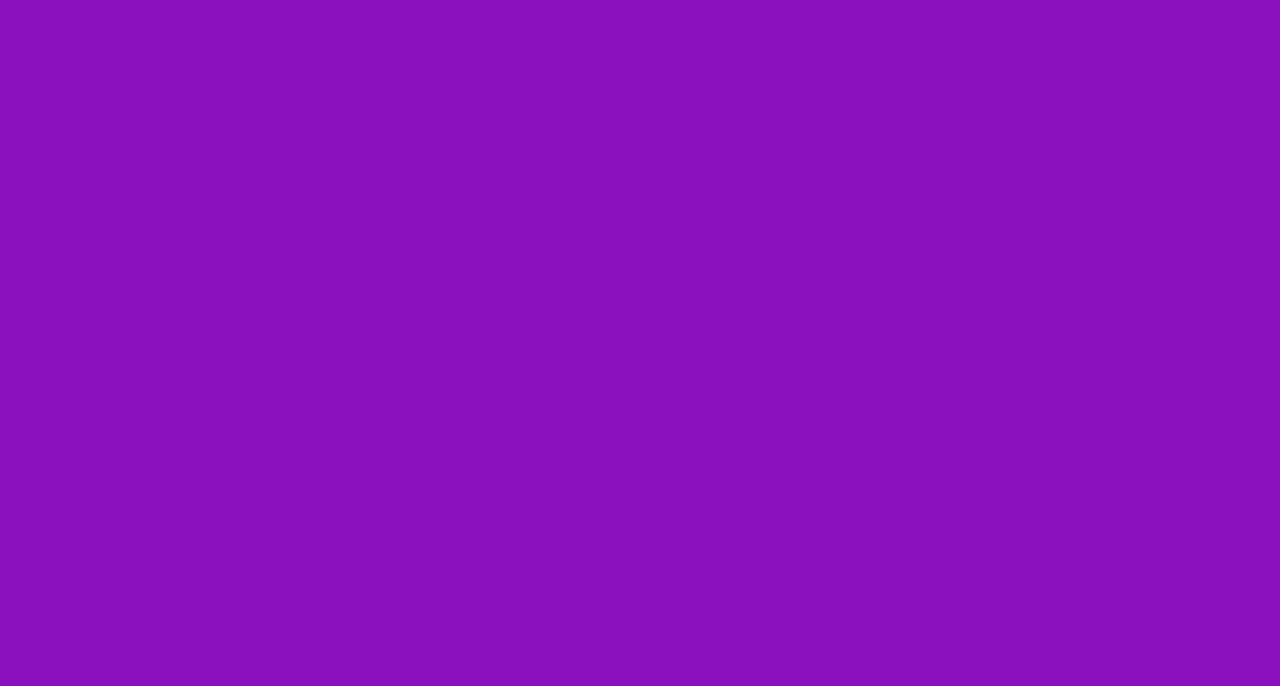
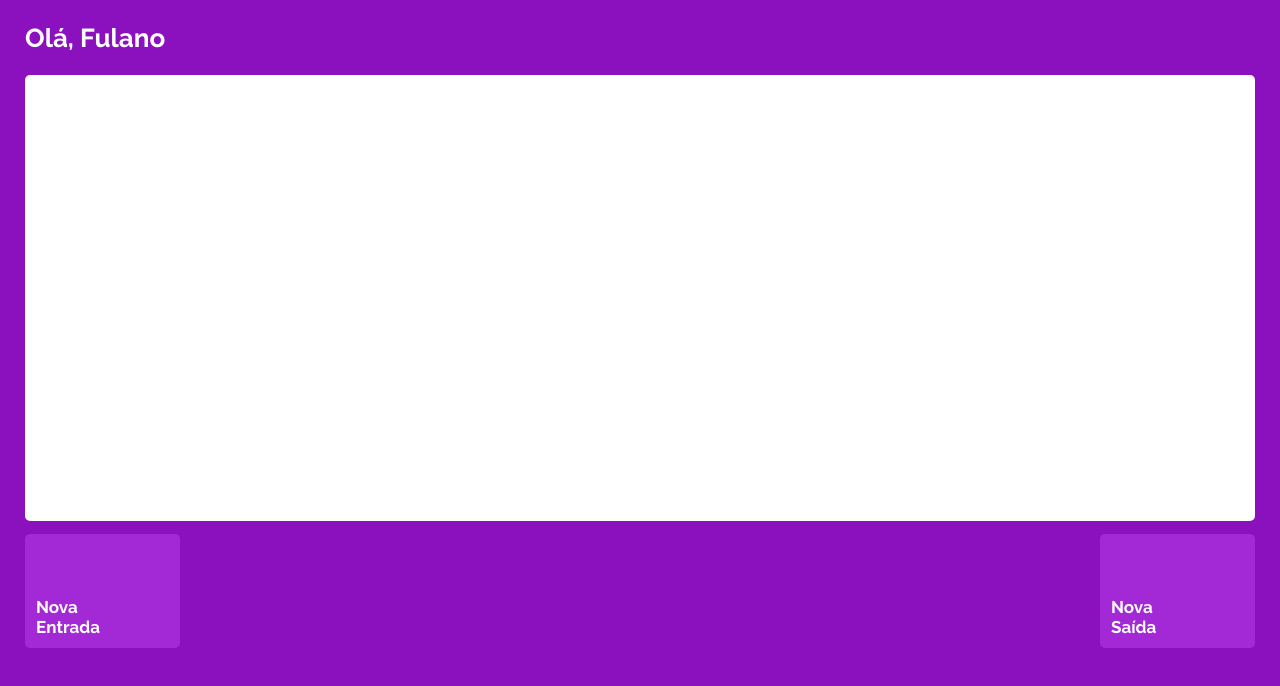
Before and after one commit to GuilhermeTchornei/projeto14-mywallet-front, a React (Create React App) app: page /home in a window 1280 px wide. Before the commit this address had no page. Shown: the top 686 px of the page. Built offline with nearby package versions, Linux system fonts and the light colour scheme; a web font is replaced by a local one.

Commit message:
home, entry and exit screen

```diff
--- a/public/index.html
+++ b/public/index.html
@@ -14,6 +14,8 @@
 
 <body>
   <div id="root"></div>
+  <script type="module" src="https://unpkg.com/ionicons@5.5.2/dist/ionicons/ionicons.esm.js"></script>
+  <script nomodule src="https://unpkg.com/ionicons@5.5.2/dist/ionicons/ionicons.js"></script>
 </body>
 
 </html>
--- a/src/App.js
+++ b/src/App.js
@@ -1,17 +1,23 @@
 import { BrowserRouter, Routes, Route } from 'react-router-dom';
 import styled from 'styled-components';
+import Home from './Components/Home/Home';
 import Login from './Components/Login/Login';
 import SignUp from './Components/Login/SignUp';
+import Entry from './Components/Transition/Entry';
+import Exit from './Components/Transition/Exit';
 
 
 function App() {
     console.log("teste");
     return (
-        <Background>
+        <Background className='App'>
             <BrowserRouter>
                 <Routes>
                     <Route path='/' element={<Login />} />
                     <Route path='/cadastro' element={<SignUp />} />
+                    <Route path='/home' element={<Home />} />
+                    <Route path='/nova-entrada' element={<Entry />} />
+                    <Route path='/nova-saida' element={<Exit />} />
                 </Routes>
             </BrowserRouter>
         </Background>
--- /dev/null
+++ b/src/Components/Home/Balance.js
@@ -0,0 +1,19 @@
+import styled from "styled-components";
+
+export default function Balance() {
+    return (
+        <Main>
+        </Main>
+    );
+}
+
+
+const Main = styled.main`
+width: 100%;
+height: 446px;
+border-radius: 5px;
+background-color: white;
+overflow-y: auto;
+margin-top: 20px;
+margin-bottom: 13px;
+`;
--- /dev/null
+++ b/src/Components/Home/Home.js
@@ -0,0 +1,70 @@
+import { useNavigate } from "react-router-dom";
+import styled from "styled-components";
+import Balance from "./Balance";
+
+export default function Home() {
+    const navigate = useNavigate();
+
+    return (
+        <>
+            <HeaderStyle>
+                <h1>Olá, Fulano</h1>
+                <ion-icon name="exit-outline" onClick={() => navigate('/')}></ion-icon>
+            </HeaderStyle>
+            <Balance />
+            <Buttons>
+                <button onClick={() => navigate('/nova-entrada')}>
+                    <ion-icon name="add-circle-outline"></ion-icon>
+                    <p>Nova Entrada</p>
+                </button>
+                <button onClick={() => navigate('/nova-saida')}>
+                    <ion-icon name="remove-circle-outline"></ion-icon>
+                    <p>Nova Saída</p>
+                </button>
+            </Buttons>
+        </>
+    );
+}
+
+const HeaderStyle = styled.header`
+    display: flex;
+    justify-content: space-between;
+
+    ion-icon{
+        width: 30px;
+        height: 30px;
+        color: white;
+    }
+`;
+
+
+
+const Buttons = styled.div`
+    display: flex;
+    justify-content: space-between;
+    flex-direction: row;
+
+    button{
+        width: 155px;
+        height: 114px;
+        display: flex;
+        flex-direction: column;
+        justify-content: space-between;
+        padding: 11px;
+
+        ion-icon{
+            width: 25px;
+            height: 25px;
+            color: white;
+        }
+
+        p{
+            width: 50%;
+            font-size: 17px;
+            font-weight: 700;
+            color: white;
+            text-overflow: clip;
+            text-align: left;
+        }
+    }
+`;
--- a/src/Components/Login/LoginStyles.js
+++ b/src/Components/Login/LoginStyles.js
@@ -6,10 +6,6 @@ export const LoginStyle = styled.form`
     flex-direction: column;
     justify-content: center;
     align-items: center;
-
-    input{
-        margin-bottom: 13px;
-    }
 
     button{
         width: 100%;
--- /dev/null
+++ b/src/Components/Transition/Entry.js
@@ -0,0 +1,9 @@
+import Transition from "./Transition";
+
+export default function Entry() {
+    return (
+        <>
+            <Transition transitionStr='entrada'/>
+        </>
+    );
+}
--- /dev/null
+++ b/src/Components/Transition/Exit.js
@@ -0,0 +1,9 @@
+import Transition from "./Transition";
+
+export default function Exit() {
+    return (
+        <>
+            <Transition transitionStr='saída'/>
+        </>
+    );
+}
--- /dev/null
+++ b/src/Components/Transition/Transition.js
@@ -0,0 +1,26 @@
+import styled from "styled-components";
+
+export default function Transition({ transitionStr }) {
+    return (
+        <>
+            <h1>Nova {transitionStr}</h1>
+            <Form>
+                <input type='number' placeholder="Valor" />
+                <input type='text' placeholder="Descrição" />
+                <button type="submit">Salvar {transitionStr}</button>
+            </Form>
+        </>
+    );
+}
+
+const Form = styled.form`
+    margin-top: 40px;
+
+
+    button{
+        width: 100%;
+        height: 46px;
+        font-size: 20px;
+        font-weight: 700;
+    }
+`;
--- a/src/GlobalStyles.js
+++ b/src/GlobalStyles.js
@@ -14,6 +14,7 @@ const GlobalStyles = createGlobalStyle`
         font-size: 20px;
         border: none;
         border-radius: 5px;
+        margin-bottom: 13px;
         ::placeholder{
             font-size: inherit;
             color: inherit;
```
